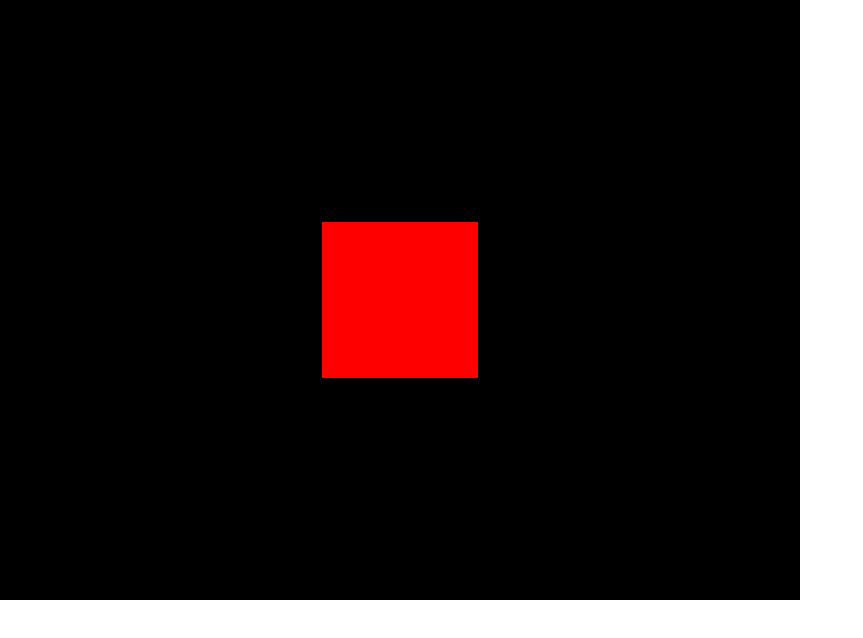
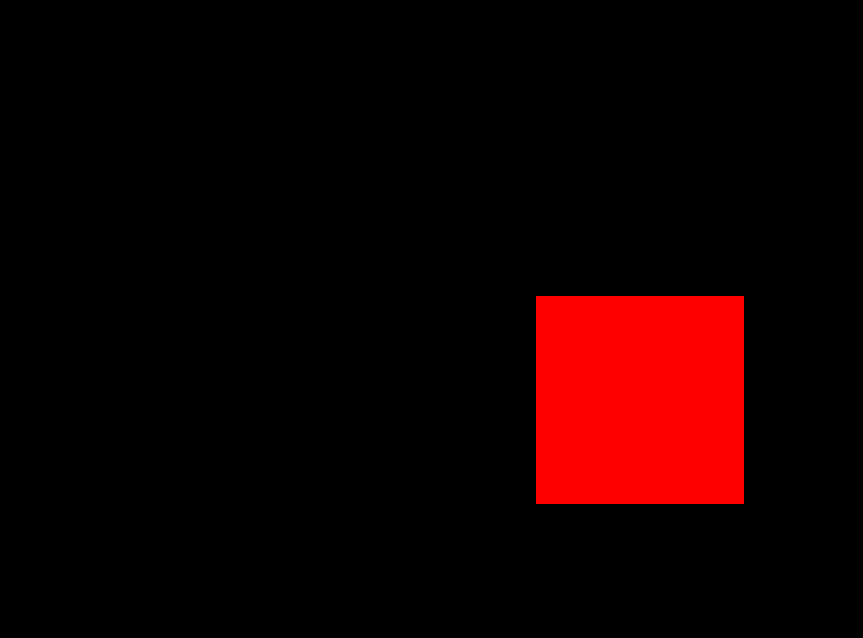
Before and after one commit to zhnd/three-journey, a Next.js app: page /basic-scene in a window 1280 px wide. Shown: the top 638 px of the page, without its empty margins (0-863 px from the left). Built offline with nearby package versions, Linux system fonts and the light colour scheme.

Commit message:
feat: show fullScreen scene

```diff
--- a/src/app/basic-scene/page.tsx
+++ b/src/app/basic-scene/page.tsx
@@ -1,16 +1,13 @@
 "use client";
+import useParentElementMeasure from "@/hooks/useParentElementMeasure";
 import { useCallback, useEffect, useRef } from "react";
 import * as THREE from "three";
 
 export default function Page() {
-  const canvasRef = useRef<HTMLCanvasElement | null>(null);
+  const canvasElementRef = useRef<HTMLCanvasElement | null>(null);
+  const { rect } = useParentElementMeasure(canvasElementRef);
 
   const draw = useCallback(() => {
-    const sizes = {
-      with: 800,
-      hight: 600,
-    };
-
     /**
      * scene
      * like a container
@@ -56,7 +53,7 @@ export default function Page() {
      * can have multiple ans switch between them
      * different types
      */
-    const camera = new THREE.PerspectiveCamera(75, sizes.with / sizes.hight);
+    const camera = new THREE.PerspectiveCamera(75, rect.width / rect.height);
     scene.add(camera);
 
     // nothing visible because the camera is inside the cube
@@ -74,15 +71,15 @@ export default function Page() {
      * you can create it or you can let Three.js do it
      */
     const renderer = new THREE.WebGLRenderer({
-      canvas: canvasRef.current ?? undefined,
+      canvas: canvasElementRef.current ?? undefined,
     });
-    renderer.setSize(sizes.with, sizes.hight);
+    renderer.setSize(rect.width, rect.height);
     renderer.render(scene, camera);
-  }, []);
+  }, [rect]);
 
   useEffect(() => {
     draw();
   }, [draw]);
 
-  return <canvas ref={canvasRef} />;
+  return <canvas ref={canvasElementRef} />;
 }
```
